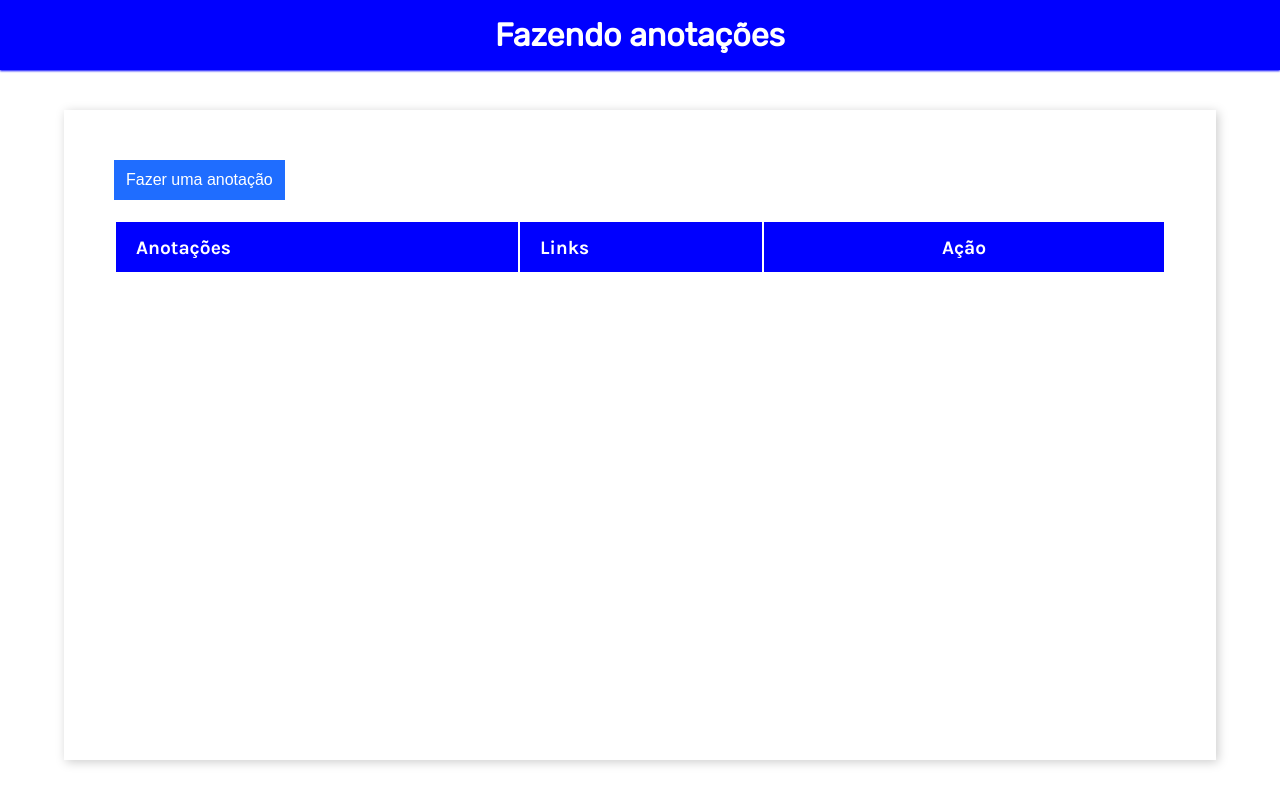
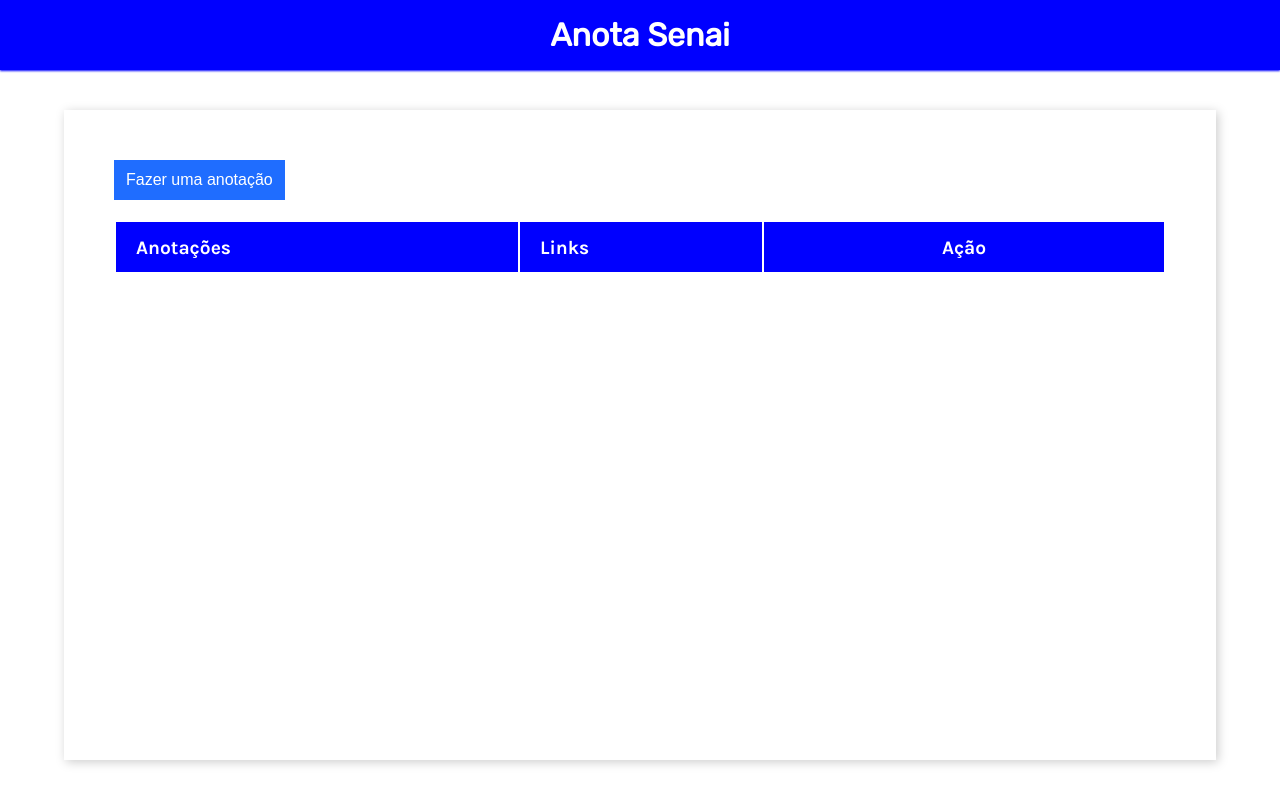
Before and after one commit to duduborges/crudJs, a plain HTML site: page index.html in a window 1280 px wide. Drawn offline with Linux system fonts and the light colour scheme.

Commit message:
logo 👍

```diff
--- a/index.html
+++ b/index.html
@@ -18,12 +18,13 @@
     <script src="script.js" defer></script>
     <script src="https://kit.fontawesome.com/a3a864ed6a.js" crossorigin="anonymous"></script>
     <link rel="stylesheet" href="//use.fontawesome.com/releases/v5.0.7/css/all.css">
-    <title>CRUD</title>
+    <link rel="shortcut icon" href="img/logo.png" type="image/x-icon">
+    <title> Anota Senai</title>
 </head>
 
 <body>
     <header>
-        <h1 class="header-title">Fazendo anotações</h1>
+        <h1 class="header-title">Anota Senai</h1>
 
     </header>
     <!-- <p><input type="search" placeholder="Pesquisar..." class="pesquisar"> &nbsp; <button class="btn-pesq">Pesquisar</button></p> -->
```
Also changed, not shown: img/logo.png (added).
